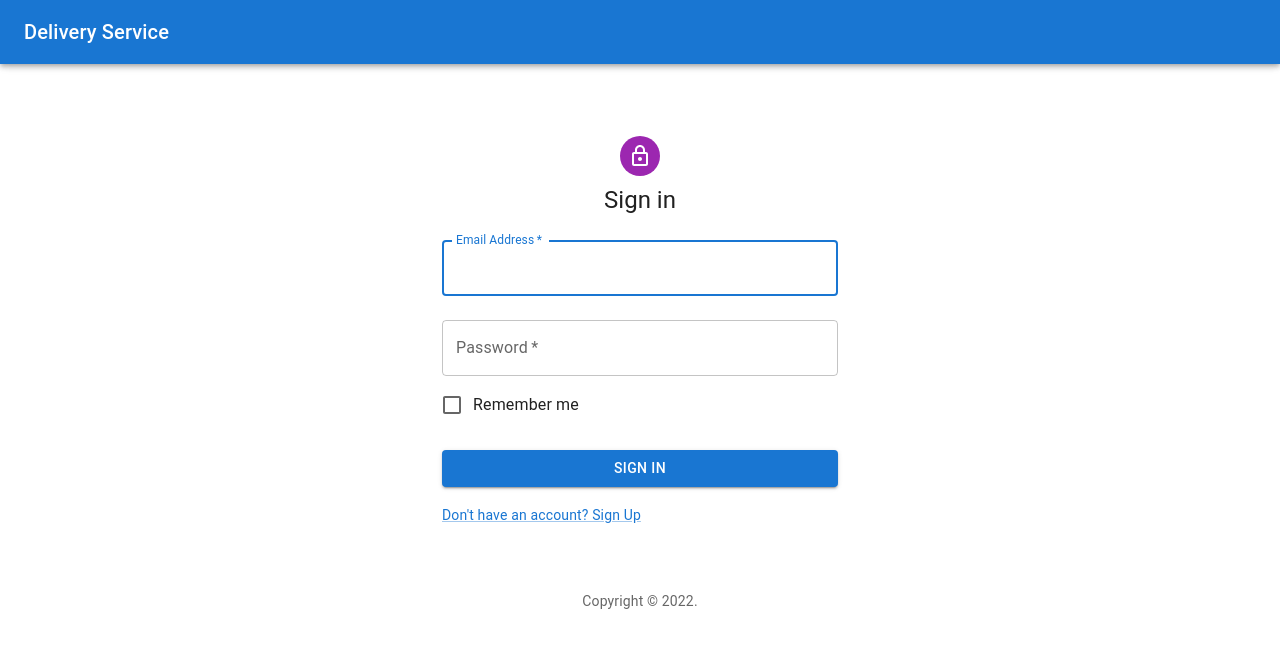
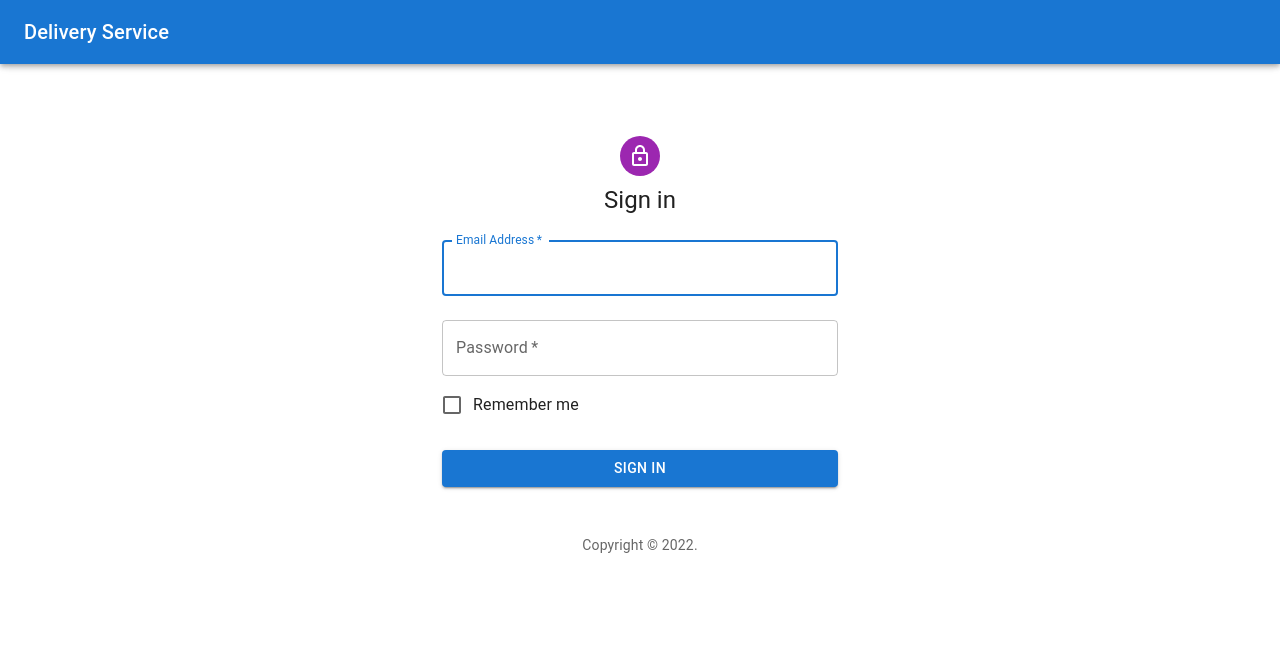
Before and after one commit to ashiqsultan/delivery-service-frontend, a React (Vite) app: page / in a window 1280 px wide. Shown: the top 648 px of the page. Built offline with nearby package versions, Linux system fonts and the light colour scheme; no server answers.

Commit message:
commented signup

```diff
--- a/src/App.tsx
+++ b/src/App.tsx
@@ -10,7 +10,7 @@ function App() {
       <AppBar />
       <Routes>
         <Route path='/' element={<SignIn />} />
-        <Route path='/signup' element={<SignUp />} />
+        {/* <Route path='/signup' element={<SignUp />} /> */}
         <Route path='/dashboard' element={<Dashboard />} />
         <Route path='*' element={<div>404 Page Not Found</div>} />
       </Routes>
--- a/src/Pages/Login.tsx
+++ b/src/Pages/Login.tsx
@@ -106,16 +106,16 @@ export default function SignIn() {
             >
               Sign In
             </Button>
-            <Grid container>
+            {/* <Grid container>
               <Grid item>
                 <Link href='/signup' variant='body2'>
                   {"Don't have an account? Sign Up"}
                 </Link>
               </Grid>
-            </Grid>
+            </Grid> */}
           </Box>
         </Box>
-        <Copyright sx={{ mt: 8, mb: 4 }} />
+        <Copyright sx={{ mt: 4, mb: 4 }} />
       </Container>
     </ThemeProvider>
   );
```
